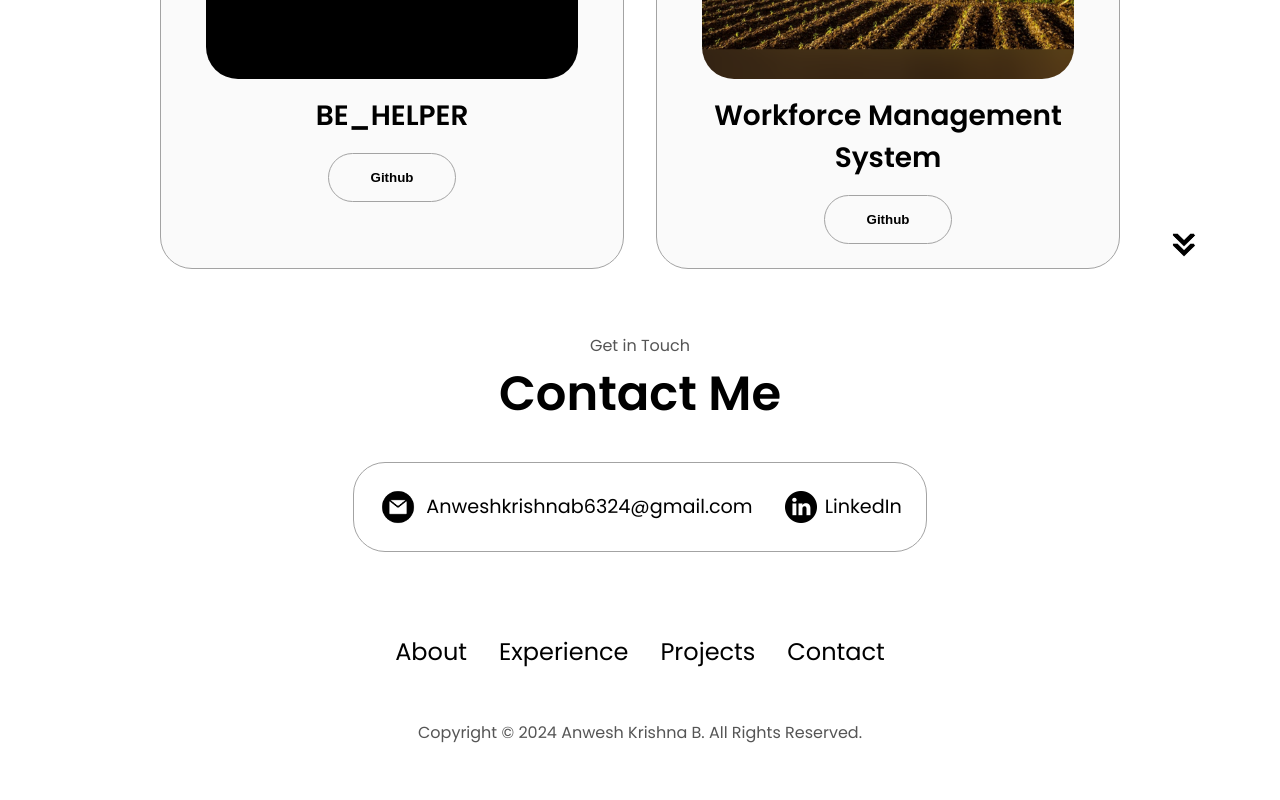
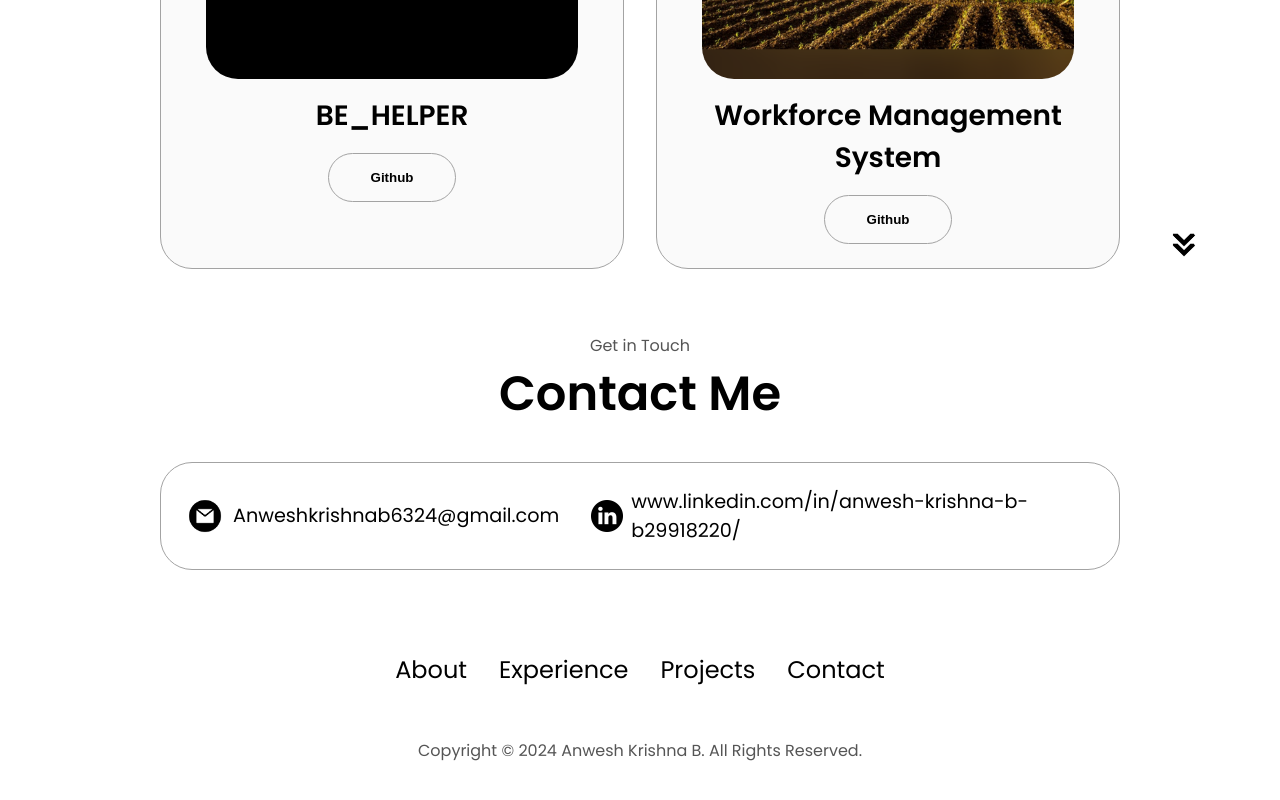
Before and after one commit to Anwesh003/Anwesh003.github.io, a plain HTML site: page index.html in a window 1280 px wide. Shown: the part 3143-3943 px from the top of the page. Drawn offline with Linux system fonts and the light colour scheme.

Commit message:
Initial commit

```diff
--- a/index.html
+++ b/index.html
@@ -400,7 +400,7 @@
             alt="LinkedIn icon"
             class="icon contact-icon"
           />
-          <p><a href="https://www.linkedin.com/in/anwesh-krishna-b-b29918220/">LinkedIn</a></p>
+          <p><a href="https://www.linkedin.com/in/anwesh-krishna-b-b29918220/">www.linkedin.com/in/anwesh-krishna-b-b29918220/</a></p>
         </div>
       </div>
     </section>
```
